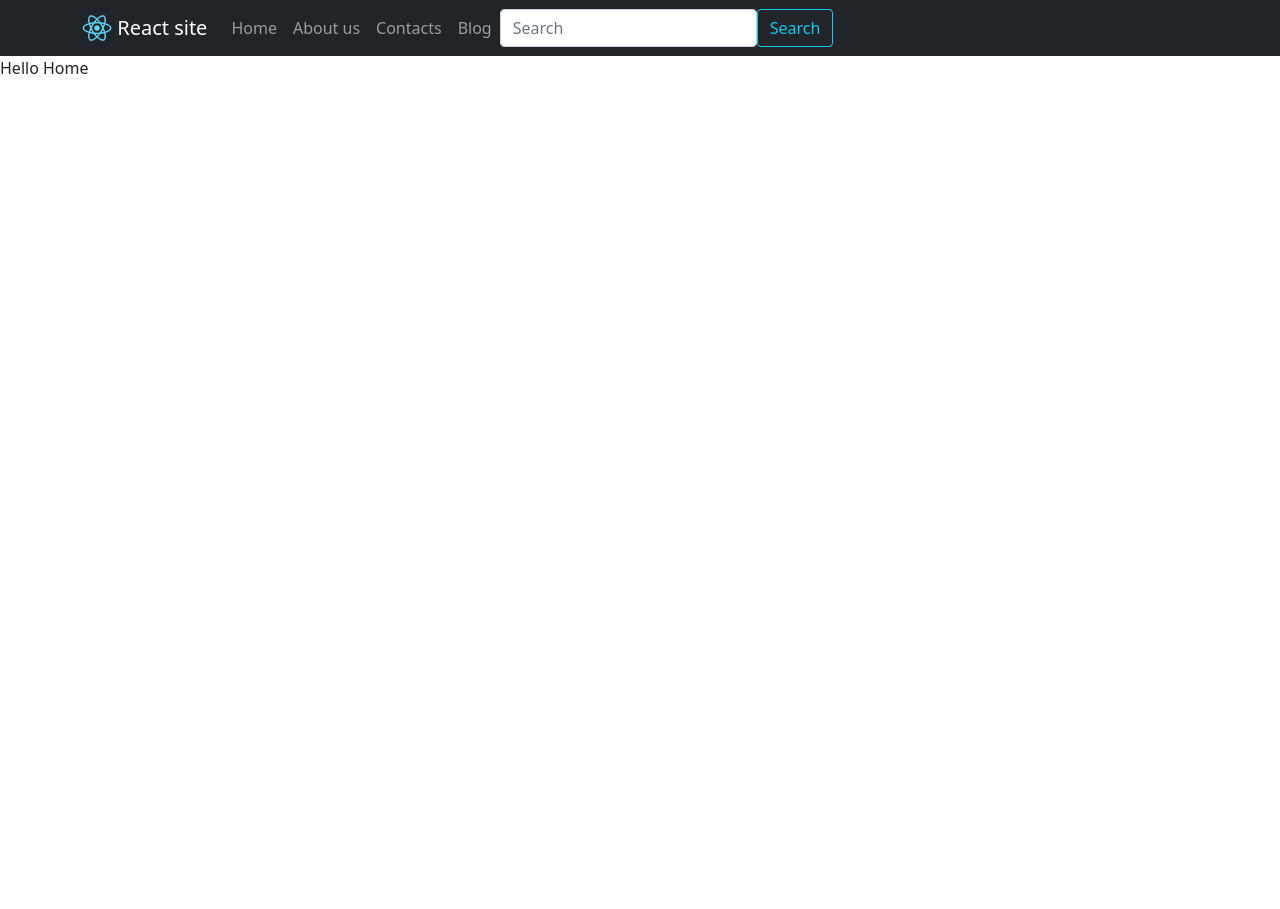
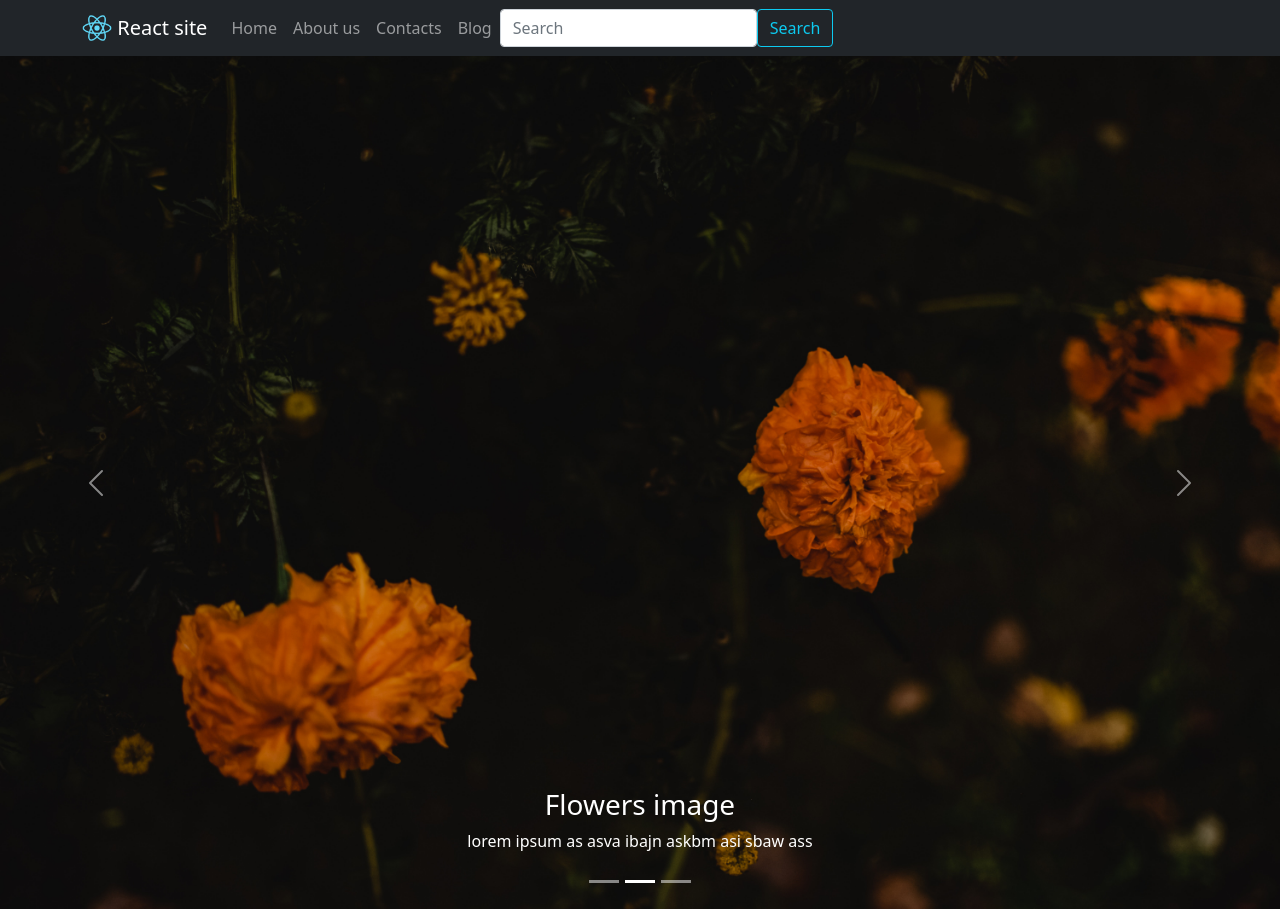
Before and after one commit to CoolSheff131/react-site, a React (Create React App) app: page / in a window 1280 px wide. Before the commit the page ends 800 px from the top, so only its background shows below. Built offline with nearby package versions, Linux system fonts and the light colour scheme.

Commit message:
Создан слайдер

```diff
--- /dev/null
+++ b/src/Components/CarouselBox.js
@@ -0,0 +1,47 @@
+import React, {Component} from 'react'
+import Carousel from 'react-bootstrap/Carousel'
+import tableImg from "../assets/table.jpg"
+import flowersImg from "../assets/flowers.jpg"
+
+
+export default class CarouselBox extends Component{
+    render(){
+        return (
+            <Carousel>
+                <Carousel.Item>
+                    <img
+                    className="d-block w-100"
+                    src={ tableImg}
+                    alt="Table"
+                    />
+                    <Carousel.Caption>
+                        <h3>Table image</h3>
+                        <p>lorem ipsum as asva ibajn askbm asi sbaw ass</p>
+                    </Carousel.Caption>
+                </Carousel.Item>
+                <Carousel.Item>
+                    <img
+                    className="d-block w-100"
+                    src={ flowersImg}
+                    alt="Table"
+                    />
+                    <Carousel.Caption>
+                        <h3>Flowers image</h3>
+                        <p>lorem ipsum as asva ibajn askbm asi sbaw ass</p>
+                    </Carousel.Caption>
+                </Carousel.Item>
+                <Carousel.Item>
+                    <img
+                    className="d-block w-100"
+                    src={ tableImg}
+                    alt="Table"
+                    />
+                    <Carousel.Caption>
+                        <h3>Table image</h3>
+                        <p>lorem ipsum as asva ibajn askbm asi sbaw ass</p>
+                    </Carousel.Caption>
+                </Carousel.Item>
+            </Carousel>
+        )
+    }
+}
--- a/src/Pages/Home.js
+++ b/src/Pages/Home.js
@@ -1,11 +1,10 @@
 import React, {Component} from 'react'
+import CarouselBox from '../Components/CarouselBox'
 
 export default class Home extends Component{
     render(){
         return(
-            <div>
-                Hello Home
-            </div>
+            <CarouselBox/>
         )
     }
 }
```
Also changed, not shown: src/assets/flowers.jpg (added), 1 other file (tests, documents, lock files or other folders).
